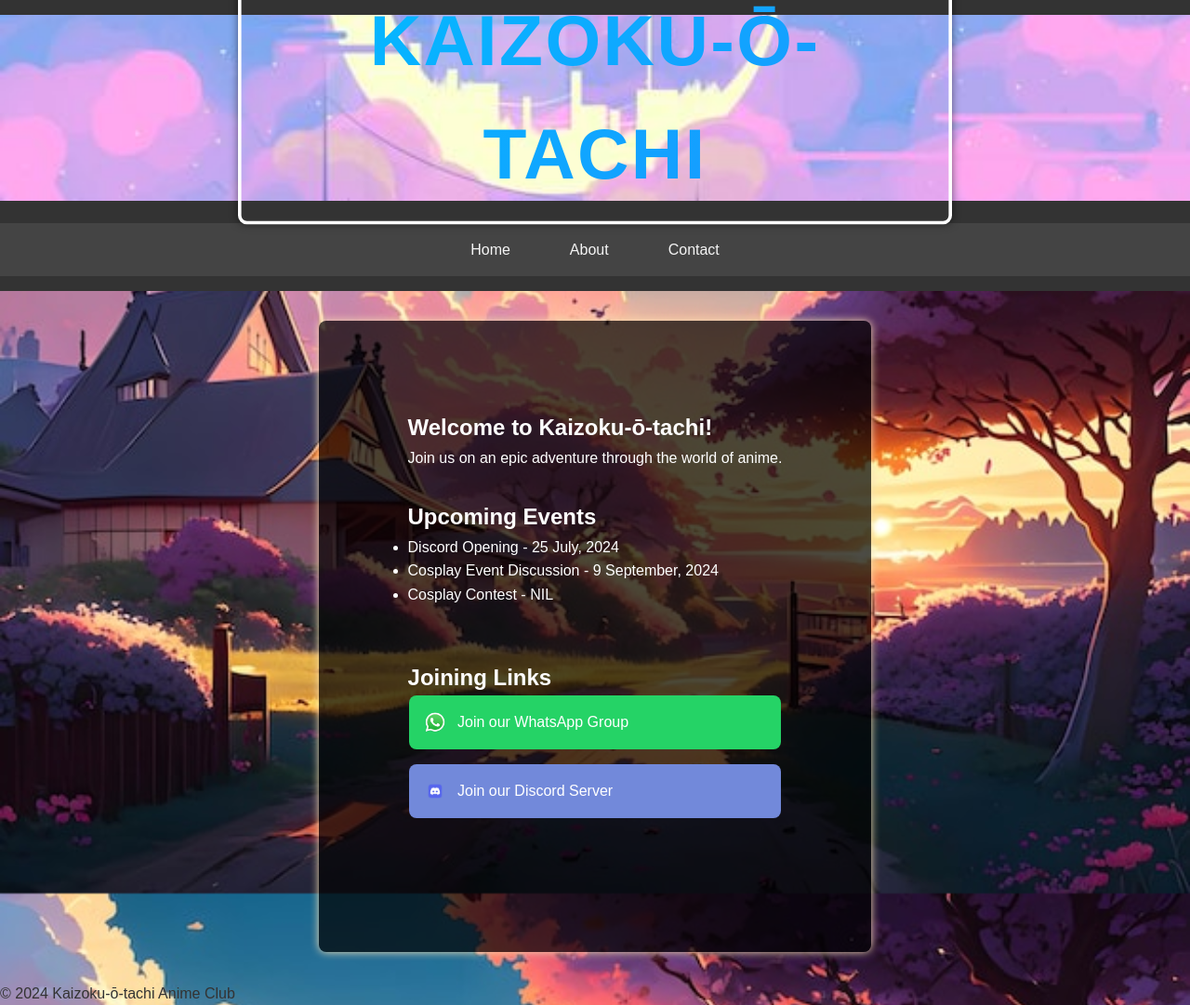
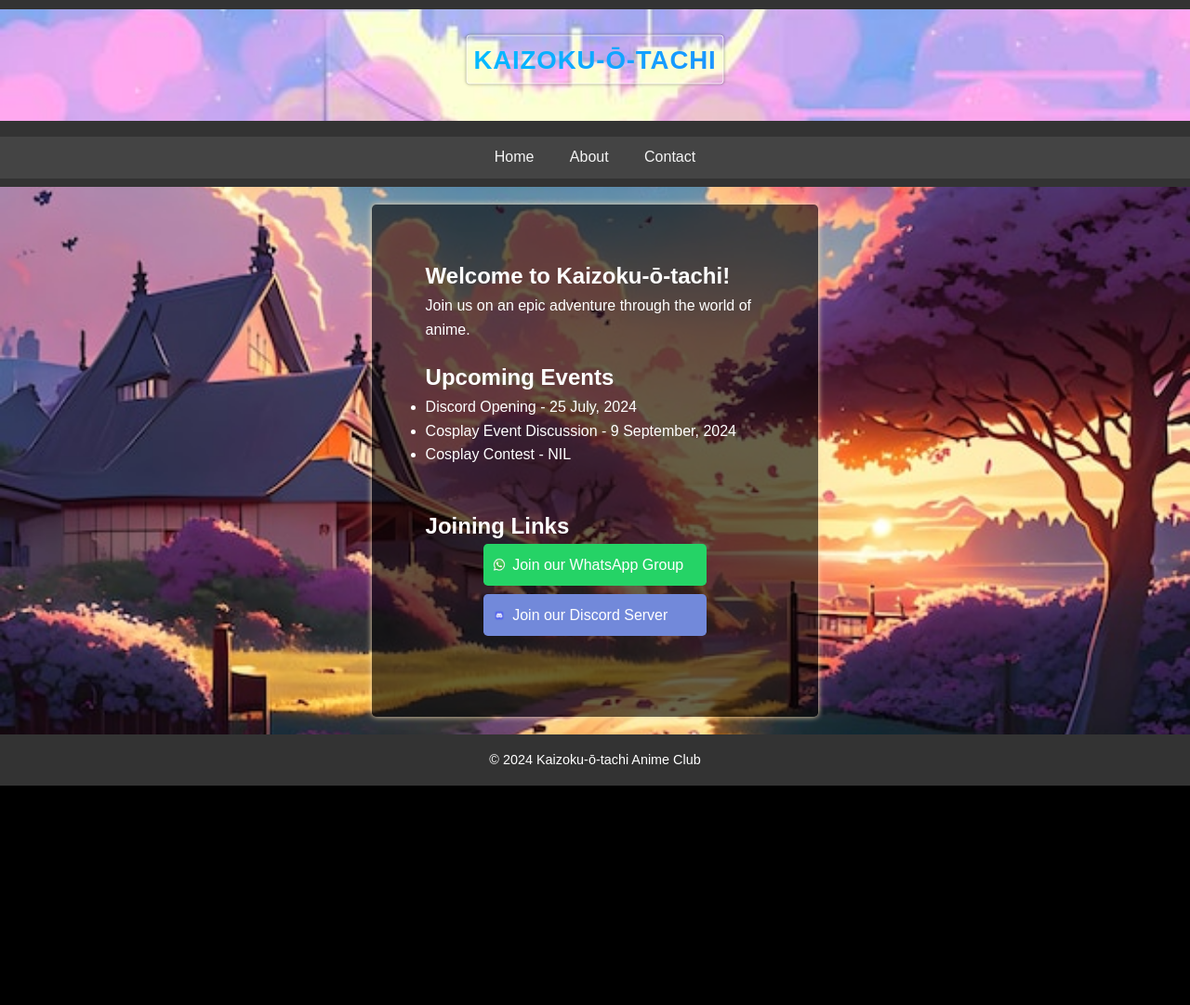
Before and after one commit to EldoriaDeveloper/kaizoku-o-tachi, a plain HTML site: page index.html in a window 1280 px wide. Shown: the whole page at 93% size. After the commit the page ends 845 px from the top, so only its background shows below. Drawn offline with Linux system fonts and the light colour scheme.

Commit message:
Update styles.css

```diff
--- a/styles.css
+++ b/styles.css
@@ -25,7 +25,7 @@ header {
     background-color: #333;
     color: #fff;
     text-align: center;
-    padding: 1rem 0;
+    padding: 0.6rem 0; /* Reduced padding */
     position: relative;
 }
 
@@ -36,9 +36,9 @@ header {
 .header-image {
     width: 100%;
     height: auto;
-    max-height: 200px; /* Adjust as needed */
+    max-height: 120px; /* Reduced max-height */
     object-fit: cover;
-    margin-bottom: 1rem;
+    margin-bottom: 0.6rem; /* Reduced margin */
 }
 
 .header-text {
@@ -47,35 +47,35 @@ header {
     left: 50%; /* Center horizontally */
     transform: translate(-50%, -50%);
     color: #00bfff; /* Bright Sky Blue for text */
-    font-size: 4rem; /* Slightly smaller size */
+    font-size: 2.4rem; /* Reduced font-size */
     font-weight: bold;
     font-family: 'Raleway', sans-serif;
     text-transform: uppercase; /* Make the text uppercase */
-    letter-spacing: 2px; /* Slightly increased spacing between letters */
+    letter-spacing: 1.2px; /* Reduced letter-spacing */
     background: linear-gradient(135deg, #00bfff, #1e90ff); /* Gradient from Sky Blue to Dodger Blue */
     -webkit-background-clip: text; /* Clip background to text */
     background-clip: text;
     color: transparent; /* Make text color transparent to show gradient */
-    border: 3px solid #fff; /* White border around the text */
-    padding: 0.5rem 1rem; /* Padding around the text */
-    border-radius: 0.5rem; /* Rounded corners */
-    box-shadow: 0 0 8px rgba(0, 0, 0, 0.5); /* Subtle shadow for depth */
+    border: 1.8px solid #fff; /* Reduced border-width */
+    padding: 0.3rem 0.6rem; /* Reduced padding */
+    border-radius: 0.3rem; /* Reduced border-radius */
+    box-shadow: 0 0 4.8px rgba(0, 0, 0, 0.5); /* Reduced shadow */
     animation: text-pop 2s infinite; /* Pop-out animation */
 }
 
 /* Animation for pop-out effect */
 @keyframes text-pop {
     0% {
-        transform: translate(-50%, -50%) scale(1);
+        transform: translate(-50%, -50%) scale(0.6);
     }
     50% {
-        transform: translate(-50%, -50%) scale(1.2); /* Scale up the text */
+        transform: translate(-50%, -50%) scale(0.72); /* Scale up the text */
     }
     70% {
-        transform: translate(-50%, -50%) scale(1.1); /* Slightly reduce the scale */
+        transform: translate(-50%, -50%) scale(0.66); /* Slightly reduce the scale */
     }
     100% {
-        transform: translate(-50%, -50%) scale(1);
+        transform: translate(-50%, -50%) scale(0.6);
     }
 }
 
@@ -90,7 +90,7 @@ nav ul {
 }
 
 nav ul li {
-    margin: 0 1rem;
+    margin: 0 0.6rem; /* Reduced margin */
     position: relative; /* Necessary for the pseudo-element positioning */
     transition: transform 0.3s ease; /* Smooth pop-out effect */
 }
@@ -99,7 +99,7 @@ nav ul li {
 nav ul li a {
     color: whitesmoke;
     text-decoration: none;
-    padding: 1rem;
+    padding: 0.6rem; /* Reduced padding */
     display: block;
     position: relative; /* Necessary for the pseudo-element positioning */
     transition: color 0.3s ease; /* Smooth color transition */
@@ -107,16 +107,15 @@ nav ul li a {
 
 /* Pop-out animation effect on hover */
 nav ul li:hover {
-    transform: scale(1.1); /* Slightly enlarge the item */
+    transform: scale(0.66); /* Slightly enlarge the item */
 }
 
 /* Color change and background on hover */
 nav ul li a:hover {
     color: black;
     background-color: silver; /* Slightly transparent white background */
-    border-radius: 4px; /* Rounded corners */
+    border-radius: 2.4px; /* Reduced border-radius */
 }
-
 
 nav ul li a:hover::after {
     transform: scaleX(1);
@@ -125,29 +124,18 @@ nav ul li a:hover::after {
 
 /* Main Content Styling */
 main {
-    padding: 6rem;
+    padding: 3.6rem; /* Reduced padding */
     background-color: rgba(0, 0, 0, 0.6); /* Semi-transparent background for readability */
-    box-shadow: 0 0 10px wheat;
-    border-radius: 8px;
-    max-width: 800px;
-    margin: 2rem auto;
-    color: white; /* Ensure text is readable */
-}
-
-/* Main Content Styling */
-main {
-    padding: 6rem;
-    background-color: rgba(0, 0, 0, 0.7); /* Adjust transparency of the main section background */
-    box-shadow: 0 0 10px wheat;
-    border-radius: 8px;
-    max-width: 800px;
-    margin: 2rem auto;
+    box-shadow: 0 0 6px wheat; /* Reduced shadow */
+    border-radius: 4.8px; /* Reduced border-radius */
+    max-width: 480px; /* Reduced max-width */
+    margin: 1.2rem auto; /* Reduced margin */
     color: white; /* Ensure text is readable */
 }
 
 /* Sections Styling */
 section {
-    margin-bottom: 2rem;
+    margin-bottom: 1.2rem; /* Reduced margin-bottom */
 }
 
 /* Joining Links Section */
@@ -161,25 +149,25 @@ section {
     text-decoration: none;
     color: #333;
     background-color: #f0f0f0;
-    padding: 1rem;
-    border-radius: 8px;
-    margin-bottom: 1rem;
+    padding: 0.6rem; /* Reduced padding */
+    border-radius: 4.8px; /* Reduced border-radius */
+    margin-bottom: 0.6rem; /* Reduced margin-bottom */
     display: flex;
     align-items: center;
     transition: background-color 0.3s ease, transform 0.2s ease;
     width: 100%;
-    max-width: 400px; /* Adjust as needed */
+    max-width: 240px; /* Reduced max-width */
 }
 
 .joining-link img {
-    width: 24px; /* Adjust the width to make the icons smaller */
+    width: 14.4px; /* Reduced width */
     height: auto;
-    margin-right: 0.75rem; /* Adjust the space between the icon and text */
+    margin-right: 0.45rem; /* Reduced margin-right */
 }
 
 .joining-link:hover {
     background-color: #e0e0e0;
-    transform: translateY(-3px);
+    transform: translateY(-1.8px); /* Reduced translateY */
 }
 
 .whatsapp {
@@ -192,92 +180,64 @@ section {
     color: #fff;
 }
 
-/* Sections Styling */
-.welcome-section, .events-section, .links-section {
-    margin-bottom: 2rem;
+/* Footer Styling */
+footer {
+    background-color: #333; /* Dark background to contrast with the body */
+    color: #fff; /* White text for readability */
+    text-align: center; /* Center-align the text */
+    padding: 1rem; /* Add padding for spacing */
+    position: relative; /* Ensure it's properly positioned */
+    margin-top: auto; /* Pushes the footer to the bottom */
 }
 
-/* Joining Links Section */
-.joining-links-container {
-    display: flex;
-    flex-direction: column;
-    align-items: center;
+/* Additional styles if needed */
+footer p {
+    margin: 0; /* Remove default margin */
+    font-size: 0.9rem; /* Slightly smaller font-size for the footer text */
 }
 
-.joining-link {
-    text-decoration: none;
-    color: #333;
-    background-color: #f0f0f0;
-    padding: 1rem;
-    border-radius: 8px;
-    margin-bottom: 1rem;
-    display: flex;
-    align-items: center;
-    transition: background-color 0.3s ease, transform 0.2s ease;
-    width: 100%;
-    max-width: 400px; /* Adjust as needed */
-}
 
-.joining-link img {
-    width: 24px; /* Adjust the width to make the icons smaller */
-    height: auto;
-    margin-right: 0.75rem; /* Adjust the space between the icon and text */
-}
 
-.joining-link:hover {
-    background-color: #e0e0e0;
-    transform: translateY(-3px);
-}
-
-.whatsapp {
-    background-color: #25d366;
-    color: #fff;
-}
-
-.discord {
-    background-color: #7289da;
-    color: #fff;
-}
 
 /* Form Styling */
 form {
-    max-width: 600px;
+    max-width: 360px; /* Reduced max-width */
     margin: 0 auto;
 }
 
 form label {
     display: block;
-    margin-bottom: 0.5rem;
+    margin-bottom: 0.3rem; /* Reduced margin-bottom */
 }
 
 form input, form textarea {
     width: 100%;
-    padding: 0.5rem;
-    margin-bottom: 1rem;
+    padding: 0.3rem; /* Reduced padding */
+    margin-bottom: 0.6rem; /* Reduced margin-bottom */
 }
 
 /* Enhanced Send Button Styling */
 form button {
     background: linear-gradient(135deg, #00bfff, #1e90ff); /* Gradient background */
     color: #fff;
-    padding: 0.75rem 1.5rem; /* Increased padding */
+    padding: 0.45rem 0.9rem; /* Reduced padding */
     border: none;
-    border-radius: 0.5rem; /* Rounded corners */
+    border-radius: 0.3rem; /* Reduced border-radius */
     cursor: pointer;
-    font-size: 1rem; /* Adjust font size */
+    font-size: 0.6rem; /* Reduced font-size */
     font-weight: bold; /* Make text bold */
     transition: background 0.3s ease, transform 0.2s ease; /* Smooth transition */
-    box-shadow: 0 4px 6px rgba(0, 0, 0, 0.2); /* Subtle shadow */
+    box-shadow: 0 2.4px 3.6px rgba(0, 0, 0, 0.2); /* Reduced shadow */
 }
 
 /* Button Hover Effect */
 form button:hover {
     background: linear-gradient(135deg, #1e90ff, #00bfff); /* Reversed gradient on hover */
-    transform: translateY(-2px); /* Slight lift effect */
+    transform: translateY(-1.2px); /* Slight lift effect */
 }
 
 /* Button Focus Effect */
 form button:focus {
     outline: none; /* Remove default focus outline */
-    box-shadow: 0 0 0 3px rgba(0, 120, 255, 0.5); /* Focus ring */
+    box-shadow: 0 0 0 1.8px rgba(0, 120, 255, 0.5); /* Focus ring */
 }
```
